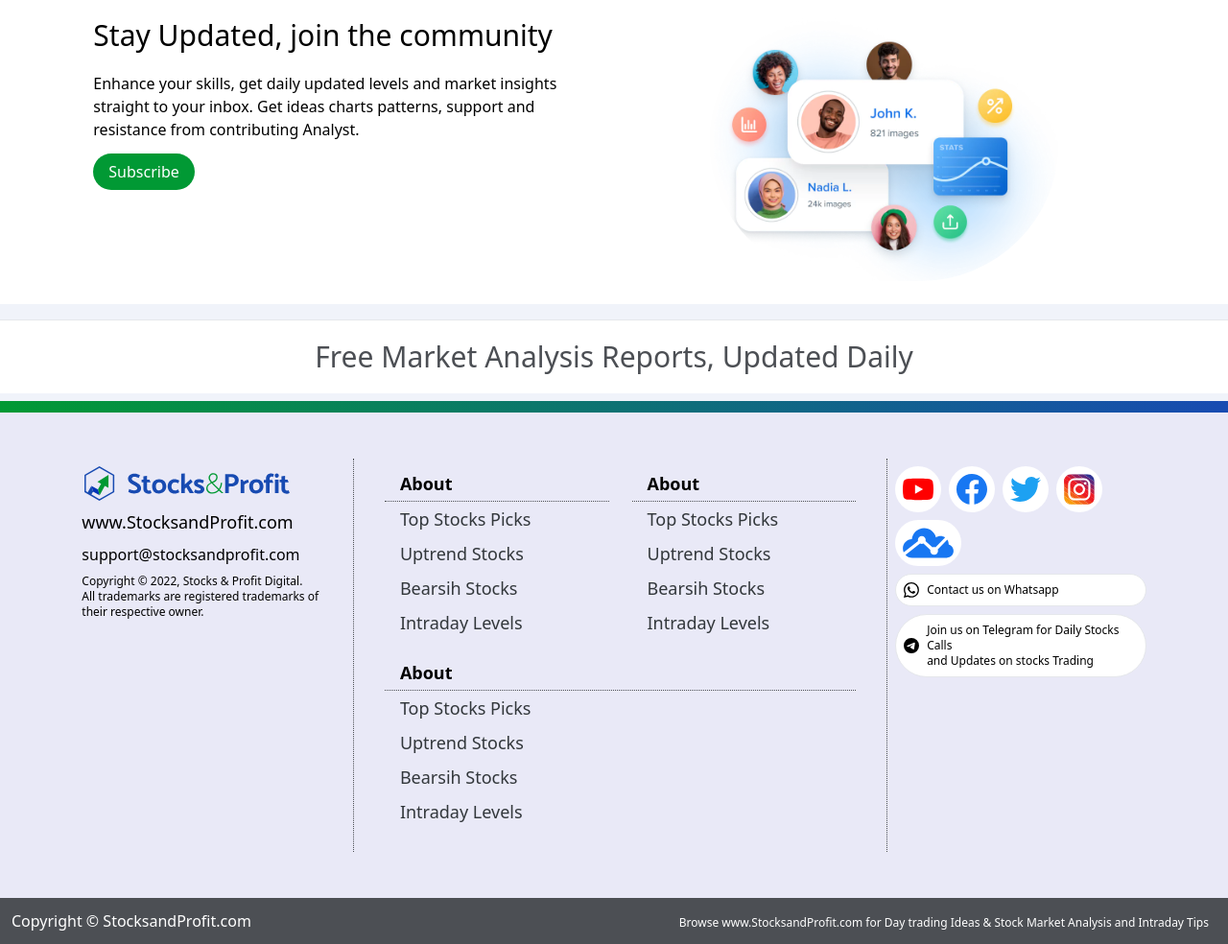
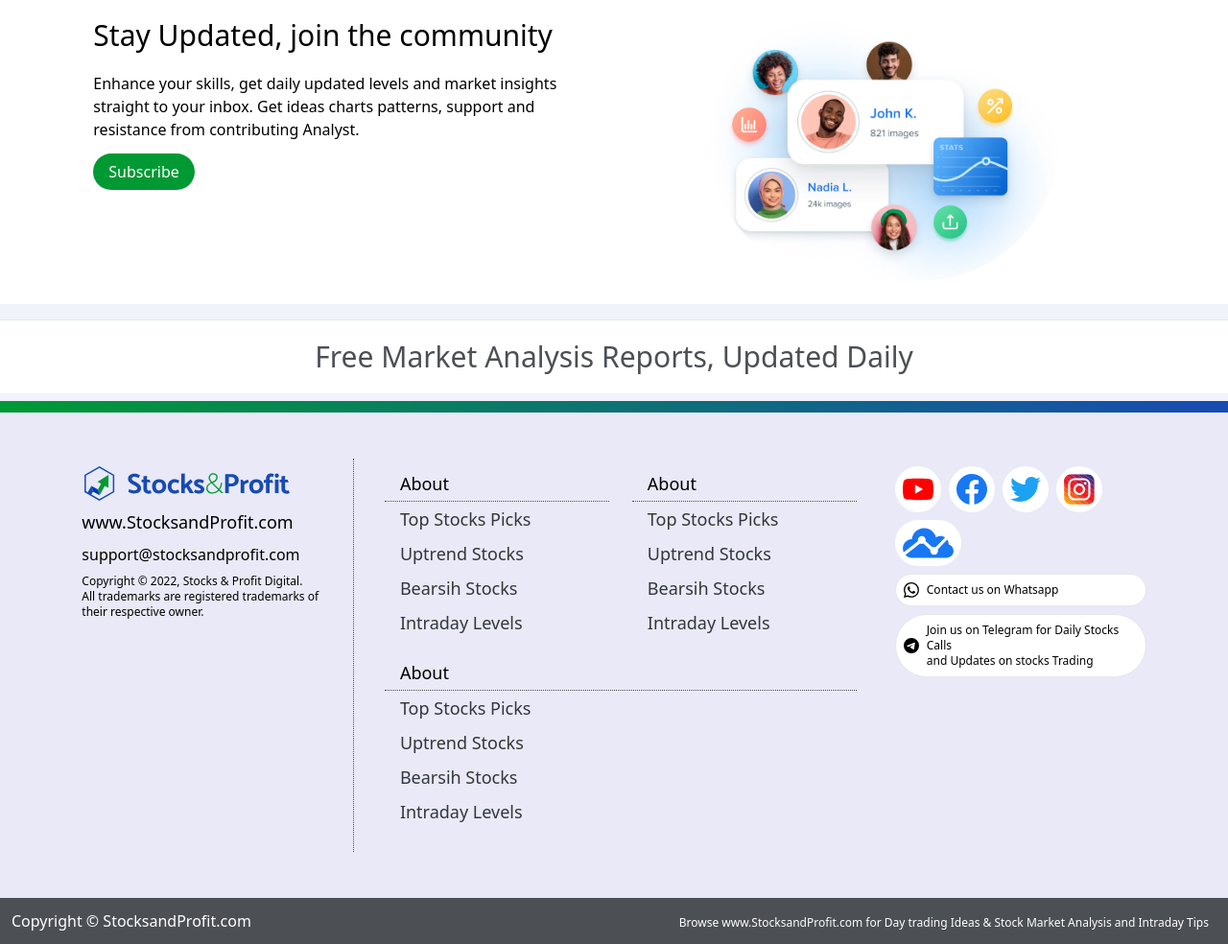
Before and after one commit to rayeesi/projectsnpfront.github.io, a website: page index.html in a window 1280 px wide. Shown: the part 2956-3940 px from the top of the page at 96% size. Drawn offline with Linux system fonts and the light colour scheme; a script that the page names is missing.

Commit message:
frontpage

```diff
--- a/index.html
+++ b/index.html
@@ -1097,7 +1097,7 @@
             </div>
             <div class="footer-links-box grow p-0 md:p-2 flex flex-wrap ">
                 <ul class="block md:flex md:flex-col mx-3 w-full md:w-auto mb-4 grow">
-                    <li class="block border-b border-dotted border-cust-dark-grey p-1 px-4 text-lg md:text-md font-semibold    ">
+                    <li class="block border-b border-dotted border-cust-dark-grey p-1 px-4 text-lg md:text-md      ">
                          About
                     </li>
                     <li class=" ">
@@ -1126,7 +1126,7 @@
                     </li>
                 </ul>
                 <ul class="block md:flex md:flex-col mx-3 w-full md:w-auto mb-4  grow" >
-                    <li class="block border-b border-dotted border-cust-dark-grey p-1 px-4 text-lg md:text-md font-semibold    ">
+                    <li class="block border-b border-dotted border-cust-dark-grey p-1 px-4 text-lg md:text-md     ">
                          About
                     </li>
                     <li class=" ">
@@ -1155,7 +1155,7 @@
                     </li>
                 </ul>
                 <ul class="block md:flex md:flex-col mx-3 w-full md:w-auto mb-4  grow">
-                    <li class="block border-b border-dotted border-cust-dark-grey p-1 px-4 text-lg md:text-md font-semibold    ">
+                    <li class="block border-b border-dotted border-cust-dark-grey p-1 px-4 text-lg md:text-md     ">
                          About
                     </li>
                     <li class=" ">
@@ -1191,7 +1191,7 @@
 
 
             </div>
-            <div class="social-box p-2 border-t md:border-t-0  md:border-l  border-dotted  border-cust-dark-grey">
+            <div class="social-box p-2 border-t md:border-t-0    border-dotted  border-cust-dark-grey">
 
                 <div class="social-box-icons flex flex-wrap gap-2 ">
                     <a href="#" class=" p-2 bg-white  rounded-full self-center
```
Also changed, not shown: css/snpstyleoutputv1.0.css.
